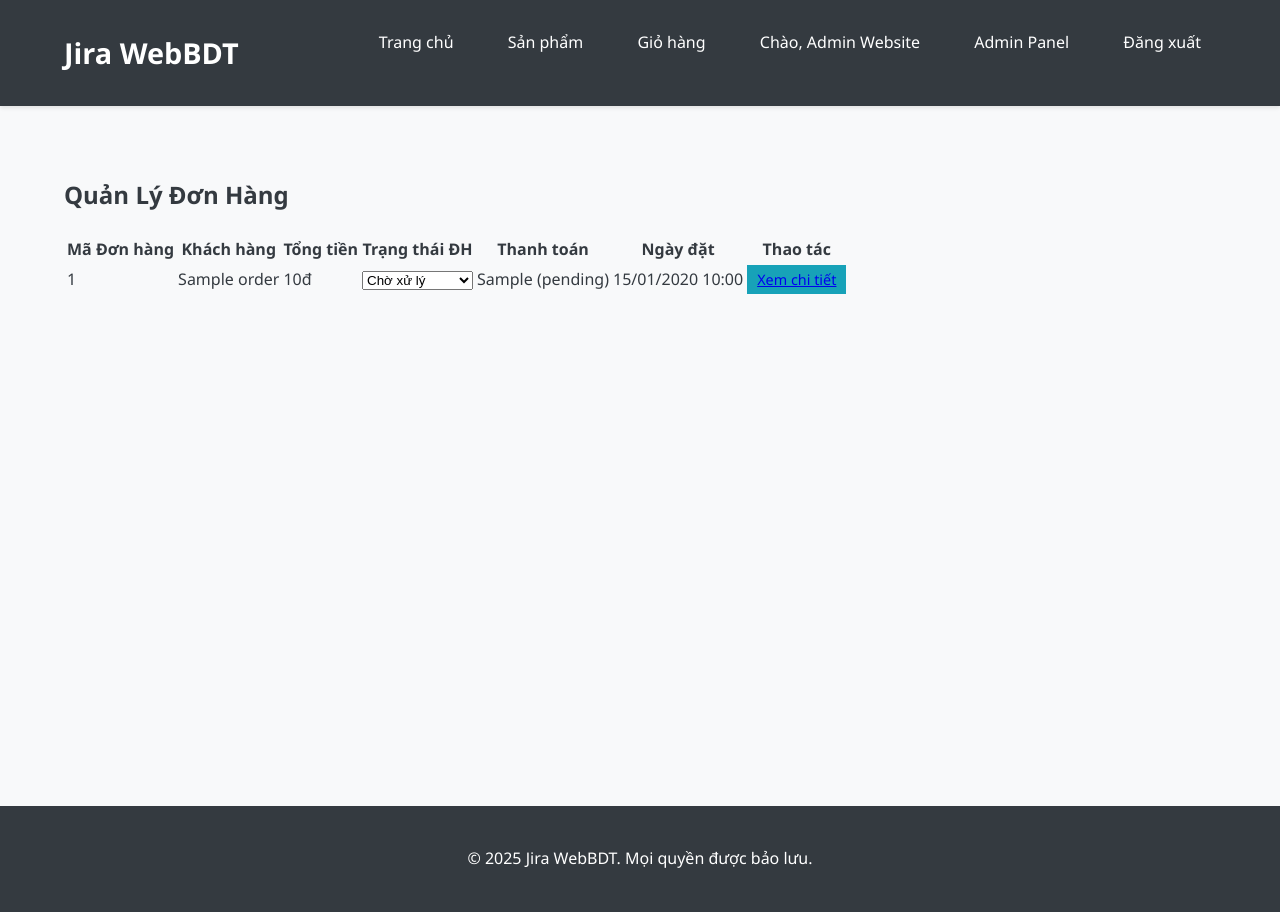
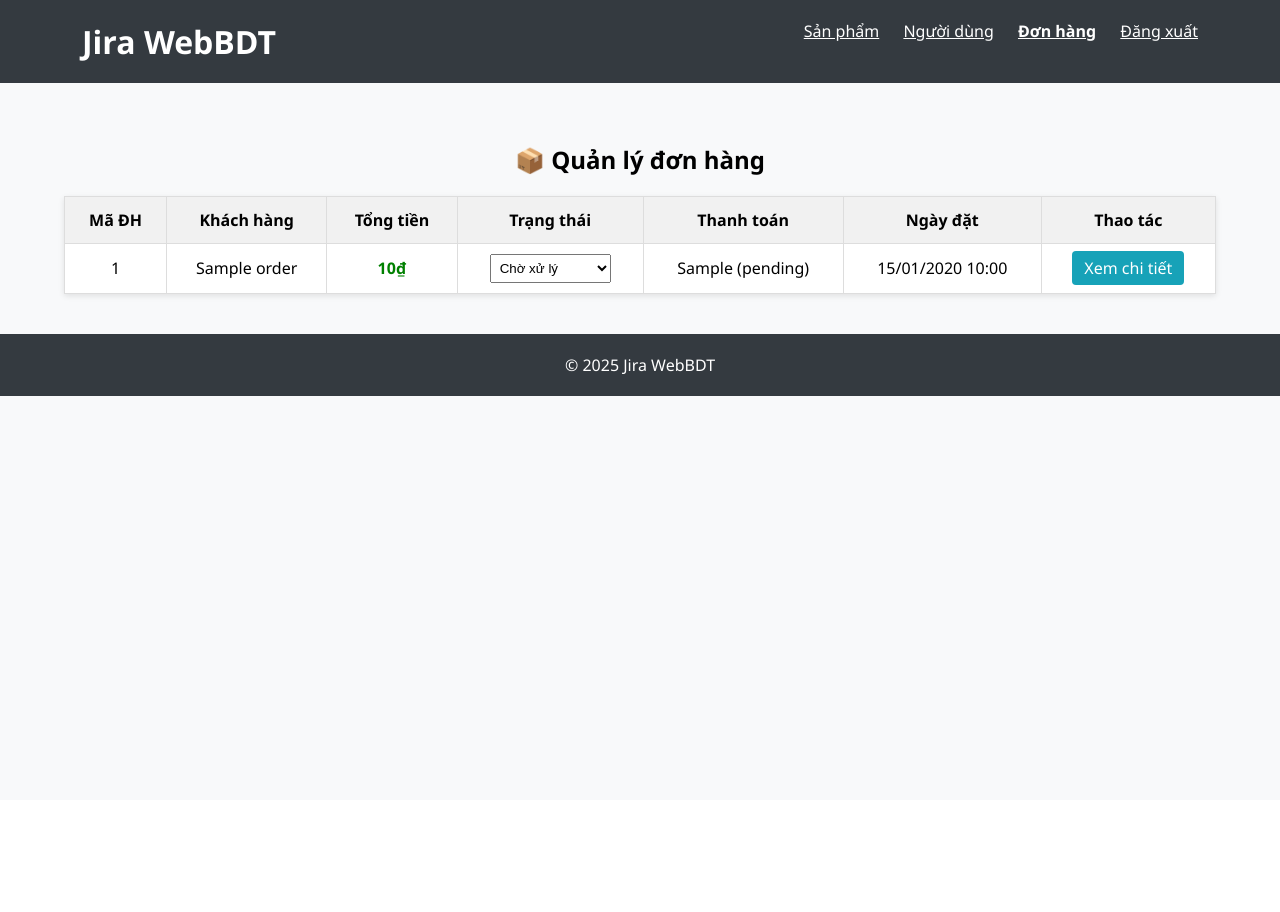
Before and after one commit to VungNguyenYT/jira-webdt, a PHP site: page /admin/manage_orders.php in a window 1280 px wide. After the commit the page ends 396 px from the top, so only its background shows below. Run offline with PHP 8.4, Linux system fonts and the light colour scheme; a user stored in the database is signed in; tables that the repository leaves empty hold one stand-in row (values such as "Sample post").

Commit message:
update giao diện manage order

```diff
--- a/admin/manage_orders.php
+++ b/admin/manage_orders.php
@@ -1,107 +1,139 @@
 <?php
-require_once '../includes/db.php';     // Nhúng file kết nối CSDL và khởi tạo session
-require_once '../includes/header.php'; // Nhúng header của trang
+session_start();
+require_once '../includes/db.php';
 
 // Kiểm tra quyền admin
-// Điều này đảm bảo chỉ người dùng có vai trò 'admin' mới có thể truy cập trang này.
 if (!isset($_SESSION['user_id']) || $_SESSION['role'] !== 'admin') {
-    // Đặt thông báo lỗi và chuyển hướng về trang đăng nhập nếu không có quyền
-    $_SESSION['message'] = ['type' => 'error', 'text' => 'Bạn không có quyền truy cập trang này. Vui lòng đăng nhập với tài khoản quản trị.'];
+    $_SESSION['message'] = ['type' => 'error', 'text' => 'Bạn không có quyền truy cập trang này.'];
     header("Location: ../login.php");
     exit();
 }
 
-// Xử lý cập nhật trạng thái đơn hàng khi form được gửi đi (POST request)
+// Cập nhật trạng thái đơn hàng nếu có POST
 if ($_SERVER['REQUEST_METHOD'] == 'POST' && isset($_POST['order_id']) && isset($_POST['new_status'])) {
-    $order_id = intval($_POST['order_id']); // Lấy ID đơn hàng và đảm bảo là số nguyên
-    $new_status = $_POST['new_status'];      // Lấy trạng thái mới
-
-    // Danh sách các trạng thái hợp lệ để tránh dữ liệu không mong muốn
+    $order_id = intval($_POST['order_id']);
+    $new_status = $_POST['new_status'];
     $valid_statuses = ['pending', 'processing', 'shipped', 'delivered', 'cancelled'];
 
-    // Kiểm tra xem trạng thái mới có hợp lệ không
     if (in_array($new_status, $valid_statuses)) {
-        // Chuẩn bị câu lệnh SQL để cập nhật trạng thái đơn hàng
         $stmt = $conn->prepare("UPDATE orders SET order_status = ?, updated_at = CURRENT_TIMESTAMP WHERE id = ?");
-        $stmt->bind_param("si", $new_status, $order_id); // 's' cho string, 'i' cho integer
-
-        // Thực thi câu lệnh
+        $stmt->bind_param("si", $new_status, $order_id);
         if ($stmt->execute()) {
-            $_SESSION['message'] = ['type' => 'success', 'text' => 'Trạng thái đơn hàng #' . $order_id . ' đã được cập nhật thành công.'];
+            $_SESSION['message'] = ['type' => 'success', 'text' => "Cập nhật đơn hàng #$order_id thành công."];
         } else {
-            $_SESSION['message'] = ['type' => 'error', 'text' => 'Lỗi khi cập nhật trạng thái đơn hàng: ' . $stmt->error];
+            $_SESSION['message'] = ['type' => 'error', 'text' => "Lỗi: " . $stmt->error];
         }
-        $stmt->close(); // Đóng statement
-
-        // Chuyển hướng về chính trang này sau khi cập nhật để làm mới dữ liệu và hiển thị thông báo
-        header("Location: manage_orders.php");
-        exit();
+        $stmt->close();
     } else {
-        // Nếu trạng thái không hợp lệ
-        $_SESSION['message'] = ['type' => 'error', 'text' => 'Trạng thái không hợp lệ được chọn.'];
+        $_SESSION['message'] = ['type' => 'error', 'text' => "Trạng thái không hợp lệ."];
+    }
     header("Location: manage_orders.php");
     exit();
 }
-}
 
-// Lấy danh sách tất cả các đơn hàng từ CSDL để hiển thị
-// Sắp xếp theo ngày tạo giảm dần (đơn hàng mới nhất lên đầu)
-$sql_orders = "SELECT id, customer_name, total_amount, order_status, payment_method, payment_status, created_at FROM orders ORDER BY created_at DESC";
-$result_orders = $conn->query($sql_orders);
-
+// Lấy danh sách đơn hàng
+$result_orders = $conn->query("SELECT id, customer_name, total_amount, order_status, payment_method, payment_status, created_at FROM orders ORDER BY created_at DESC");
 ?>
 
-<h2>Quản Lý Đơn Hàng</h2>
+<!DOCTYPE html>
+<html lang="vi">
 
-<?php
-// Thông báo (success/error) sẽ được hiển thị bởi display_message() trong header.php
-?>
+<head>
+    <meta charset="UTF-8">
+    <title>Quản lý đơn hàng</title>
+</head>
 
-<?php if ($result_orders->num_rows > 0): // Kiểm tra xem có đơn hàng nào để hiển thị không ?>
-    <table>
-        <thead>
+<body style="font-family: 'Segoe UI', Tahoma, sans-serif; margin: 0; background: #f8f9fa;">
+
+    <header style="background-color: #343a40; color: #fff; padding: 20px;">
+        <div style="width: 90%; max-width: 1200px; margin: 0 auto; display: flex; justify-content: space-between;">
+            <h1 style="margin: 0;"><a href="../index.php" style="color: white; text-decoration: none;">Jira WebBDT</a>
+            </h1>
+            <nav>
+                <a href="manage_products.php" style="color: white; margin-left: 20px;">Sản phẩm</a>
+                <a href="manage_users.php" style="color: white; margin-left: 20px;">Người dùng</a>
+                <a href="manage_orders.php" style="color: white; margin-left: 20px; font-weight: bold;">Đơn hàng</a>
+                <a href="../logout.php" style="color: white; margin-left: 20px;">Đăng xuất</a>
+            </nav>
+        </div>
+    </header>
+
+    <main style="padding: 40px 0; width: 90%; max-width: 1200px; margin: 0 auto;">
+
+        <h2 style="text-align: center;">📦 Quản lý đơn hàng</h2>
+
+        <?php if (isset($_SESSION['message'])): ?>
+            <div
+                style="margin-bottom: 20px; padding: 10px 15px; border-radius: 5px; background-color: <?= $_SESSION['message']['type'] === 'success' ? '#d4edda' : '#f8d7da'; ?>; color: <?= $_SESSION['message']['type'] === 'success' ? '#155724' : '#721c24'; ?>;">
+                <?= $_SESSION['message']['text']; ?>
+            </div>
+            <?php unset($_SESSION['message']); ?>
+        <?php endif; ?>
+
+        <?php if ($result_orders->num_rows > 0): ?>
+            <table
+                style="width: 100%; border-collapse: collapse; background-color: white; box-shadow: 0 2px 6px rgba(0,0,0,0.1);">
+                <thead style="background-color: #f1f1f1;">
                     <tr>
-                <th>Mã Đơn hàng</th>
-                <th>Khách hàng</th>
-                <th>Tổng tiền</th>
-                <th>Trạng thái ĐH</th>
-                <th>Thanh toán</th>
-                <th>Ngày đặt</th>
-                <th>Thao tác</th>
+                        <th style="padding: 12px; border: 1px solid #ddd;">Mã ĐH</th>
+                        <th style="padding: 12px; border: 1px solid #ddd;">Khách hàng</th>
+                        <th style="padding: 12px; border: 1px solid #ddd;">Tổng tiền</th>
+                        <th style="padding: 12px; border: 1px solid #ddd;">Trạng thái</th>
+                        <th style="padding: 12px; border: 1px solid #ddd;">Thanh toán</th>
+                        <th style="padding: 12px; border: 1px solid #ddd;">Ngày đặt</th>
+                        <th style="padding: 12px; border: 1px solid #ddd;">Thao tác</th>
                     </tr>
                 </thead>
                 <tbody>
-            <?php while ($order = $result_orders->fetch_assoc()): // Duyệt qua từng đơn hàng ?>
-            <tr>
-                <td><?php echo htmlspecialchars($order['id']); ?></td>
-                <td><?php echo htmlspecialchars($order['customer_name']); ?></td>
-                <td><?php echo number_format($order['total_amount'], 0, ',', '.'); ?>đ</td>
-                <td>
-                    <form action="manage_orders.php" method="POST" style="display: inline-block;">
-                        <input type="hidden" name="order_id" value="<?php echo $order['id']; ?>">
-                        <select name="new_status" onchange="this.form.submit()">
-                            <option value="pending" <?php echo ($order['order_status'] == 'pending') ? 'selected' : ''; ?>>Chờ xử lý</option>
-                            <option value="processing" <?php echo ($order['order_status'] == 'processing') ? 'selected' : ''; ?>>Đang xử lý</option>
-                            <option value="shipped" <?php echo ($order['order_status'] == 'shipped') ? 'selected' : ''; ?>>Đã vận chuyển</option>
-                            <option value="delivered" <?php echo ($order['order_status'] == 'delivered') ? 'selected' : ''; ?>>Đã giao hàng</option>
-                            <option value="cancelled" <?php echo ($order['order_status'] == 'cancelled') ? 'selected' : ''; ?>>Đã hủy</option>
+                    <?php while ($order = $result_orders->fetch_assoc()): ?>
+                        <tr style="text-align: center;">
+                            <td style="padding: 10px; border: 1px solid #ddd;"><?= $order['id'] ?></td>
+                            <td style="padding: 10px; border: 1px solid #ddd;"><?= htmlspecialchars($order['customer_name']) ?>
+                            </td>
+                            <td style="padding: 10px; border: 1px solid #ddd; color: green; font-weight: bold;">
+                                <?= number_format($order['total_amount'], 0, ',', '.') ?>₫</td>
+                            <td style="padding: 10px; border: 1px solid #ddd;">
+                                <form method="post" action="manage_orders.php" style="margin: 0;">
+                                    <input type="hidden" name="order_id" value="<?= $order['id'] ?>">
+                                    <select name="new_status" onchange="this.form.submit()" style="padding: 5px;">
+                                        <option value="pending" <?= $order['order_status'] == 'pending' ? 'selected' : '' ?>>Chờ xử
+                                            lý</option>
+                                        <option value="processing" <?= $order['order_status'] == 'processing' ? 'selected' : '' ?>>
+                                            Đang xử lý</option>
+                                        <option value="shipped" <?= $order['order_status'] == 'shipped' ? 'selected' : '' ?>>Đã vận
+                                            chuyển</option>
+                                        <option value="delivered" <?= $order['order_status'] == 'delivered' ? 'selected' : '' ?>>Đã
+                                            giao</option>
+                                        <option value="cancelled" <?= $order['order_status'] == 'cancelled' ? 'selected' : '' ?>>Đã
+                                            hủy</option>
                                     </select>
                                 </form>
                             </td>
-                <td><?php echo htmlspecialchars($order['payment_method']); ?> (<?php echo htmlspecialchars($order['payment_status']); ?>)</td>
-                <td><?php echo date('d/m/Y H:i', strtotime($order['created_at'])); ?></td>
-                <td>
-                    <a href="view_order_detail.php?id=<?php echo $order['id']; ?>" class="button" style="background-color: #17a2b8; padding: 5px 10px; font-size: 0.9em;">Xem chi tiết</a>
+                            <td style="padding: 10px; border: 1px solid #ddd;">
+                                <?= $order['payment_method'] ?> (<?= $order['payment_status'] ?>)
+                            </td>
+                            <td style="padding: 10px; border: 1px solid #ddd;">
+                                <?= date('d/m/Y H:i', strtotime($order['created_at'])) ?></td>
+                            <td style="padding: 10px; border: 1px solid #ddd;">
+                                <a href="view_order_detail.php?id=<?= $order['id'] ?>"
+                                    style="background-color: #17a2b8; color: white; padding: 6px 12px; border-radius: 4px; text-decoration: none;">Xem
+                                    chi tiết</a>
                             </td>
                         </tr>
                     <?php endwhile; ?>
                 </tbody>
             </table>
         <?php else: ?>
-    <p>Chưa có đơn hàng nào.</p>
+            <p style="text-align: center; margin-top: 30px;">Không có đơn hàng nào.</p>
         <?php endif; ?>
+    </main>
 
-<?php
-require_once '../includes/footer.php'; // Nhúng footer của trang
-$conn->close(); // Đóng kết nối CSDL
-?>
+    <footer style="background-color: #343a40; color: white; text-align: center; padding: 20px 0;">
+        <p style="margin: 0;">© <?= date('Y') ?> Jira WebBDT</p>
+    </footer>
+
+</body>
+
+</html>
+
+<?php $conn->close(); ?>
```
Lines whose indentation alone changed are shown as unchanged.
